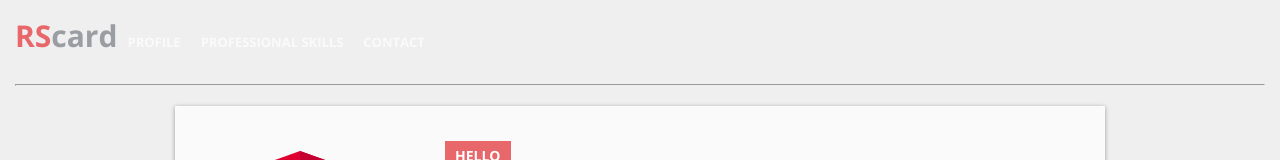
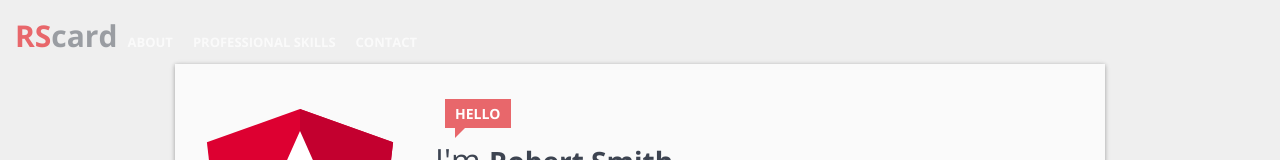
Before and after one commit to SunsetRiders/fe-rampup-ingrid, an Angular app: page /about in a window 1280 px wide. Before the commit this address led to /. Shown: the top 160 px of the page. Built offline with nearby package versions, Linux system fonts and the light colour scheme.

Commit message:
refactor(app): route for about

```diff
--- a/src/app/app-routing.module.ts
+++ b/src/app/app-routing.module.ts
@@ -2,13 +2,13 @@ import { NgModule } from '@angular/core';
 import { CommonModule } from '@angular/common';
 import { RouterModule, Routes } from '@angular/router';
 
-import { ProfileComponent } from './profile/profile.component';
+import { AboutComponent } from './about/about.component';
 
 const routes: Routes = [
   { path: 'skill', loadChildren: './skill/skill.module#SkillModule'},
   { path: 'contact', loadChildren: './contact/contact.module#ContactModule'},
-  { path: '', redirectTo: '/profile', pathMatch: 'full' },
-  { path: 'profile', component: ProfileComponent }
+  { path: '', redirectTo: '/about', pathMatch: 'full' },
+  { path: 'about', component: AboutComponent }
 ];
 
 @NgModule({
--- a/src/app/app.component.html
+++ b/src/app/app.component.html
@@ -1,6 +1,6 @@
 <!--The content below is only a placeholder and can be replaced.-->
 <nav class="nav-bar"> <span class="logo"><span>rs</span>card</span>
-  <a routerLink="/profile">Profile<div></div></a>
+  <a routerLink="/about">About</a>
   <a routerLink="/skill">Professional Skills</a>
   <a routerLink="/contact"> Contact</a>
 </nav>
```
